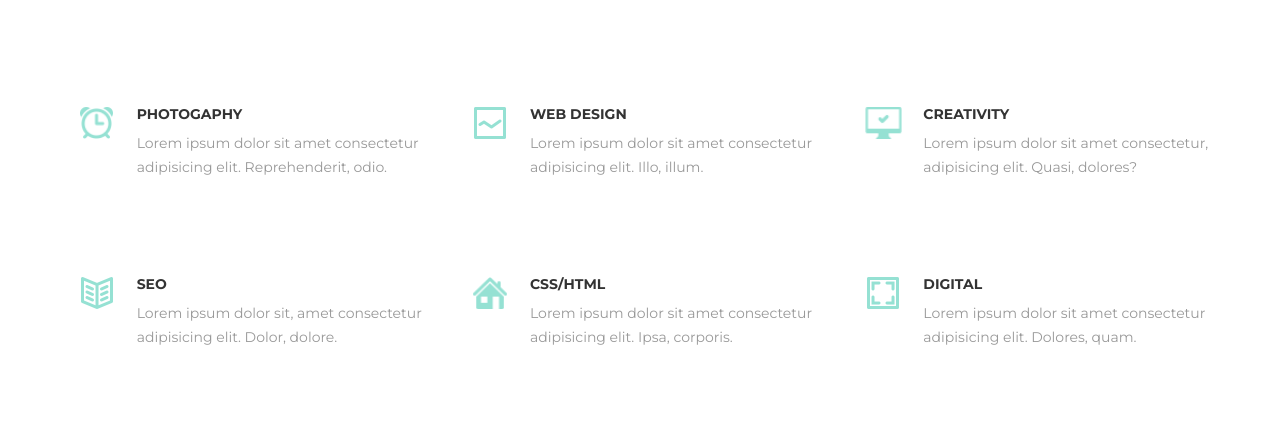
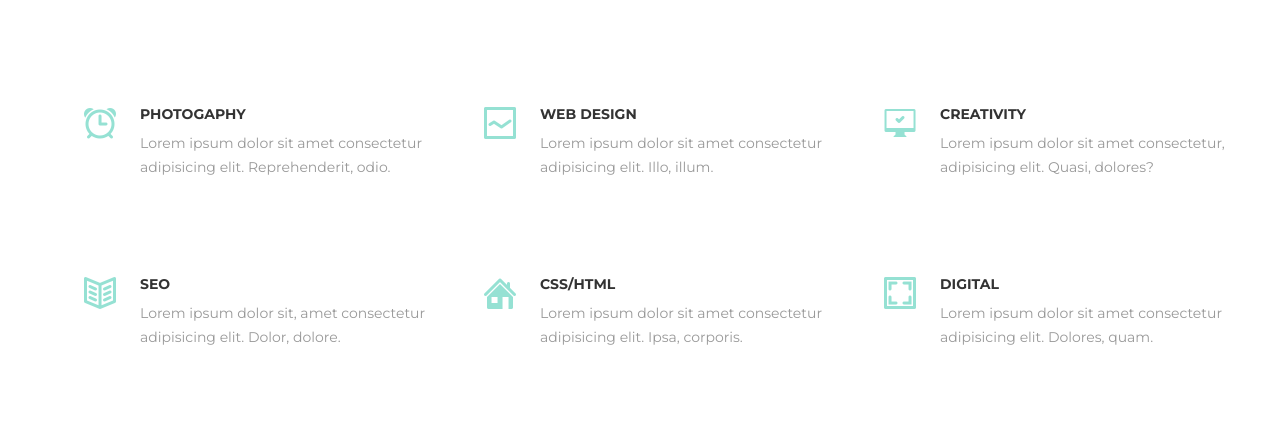
Before and after one commit to idea-studio2015/goit-fe-course, a plain HTML site: page module-06/index.html in a window 1280 px wide. Shown: the part 302-736 px from the top of the page. Drawn offline with Linux system fonts and the light colour scheme.

Commit message:
edit code

```diff
--- a/module-06/css/styles.css
+++ b/module-06/css/styles.css
@@ -81,7 +81,7 @@ h3, h4 {
   text-decoration: none;
 }
 
-.menu {
+ul {
   font-family: 'Montserrat', sans-serif;
   font-size: 14px;
   display: inline-flex;
@@ -93,7 +93,7 @@ h3, h4 {
   width: 490px;
 }
 
-.menu li {
+li {
   margin: 0;
   padding: 0;
   position: relative;
@@ -134,14 +134,18 @@ h3, h4 {
 .service,
 .team {
   text-align: center;
-  margin-bottom: 90px;
+  padding-bottom: 90px;
 }
 
 .service-subtitle,
 .team-subtitle {
+  display: block;
   font-family: 'Kaushan Script', cursive;
   font-size: 24px;
+  text-transform: none;
+  font-weight: normal;
   color: #333333;
+  line-height: 24px;
   margin-bottom: 20px;
 }
 
@@ -154,7 +158,7 @@ h3, h4 {
   list-style: none;
   margin: 0 10px;
   padding: 0;
-
+  width: 100%;
 }
 
 .service-list li {
@@ -172,18 +176,43 @@ h3, h4 {
   margin-bottom: 0;
 }
 
- .service-img {
+.service-list-item::before {
+  content: '';
   display: flex;
   height: 32px;
-  margin: 0 auto;
+  width: 80px;
+  background-repeat: no-repeat;
+  background-position: center;
+}
+
+.service-icon-1::before {
+  background-image: url(/img/service/icon-1.png);
+}
+
+.service-icon-2::before {
+  background-image: url(/img/service/icon-2.png);
+}
+
+.service-icon-3::before {
+  background-image: url(/img/service/icon-3.png);
+}
+
+.service-icon-4::before {
+  background-image: url(/img/service/icon-4.png);
+}
+
+.service-icon-5::before {
+  background-image: url(/img/service/icon-5.png);
+}
+
+.service-icon-6::before {
+  background-image: url(/img/service/icon-6.png);
 }
 
 .service-list-item-text {
   width: 300px;
   text-align: left;
 }
-
-
 
 /* team-section styles */
 
@@ -205,6 +234,7 @@ h3, h4 {
   list-style: none;
   margin: 0;
   padding: 0;
+  width: 100%;
 }
 
 .team-list-item {
--- a/module-06/index.html
+++ b/module-06/index.html
@@ -15,7 +15,7 @@
       <a href="#" class="logo">
         <h1>MoGo</h1>
       </a>
-      <ul class="menu">
+      <ul>
         <li class="menu-items"><a href="#">about</a></li>
         <li class="menu-items"><a href="#">service</a></li>
         <li class="menu-items"><a href="#">blog</a></li>
@@ -25,57 +25,52 @@
     </nav>
   </header>
   <main>
-    <section class="service container">
-      <p class="service-subtitle">We work with</p>
-      <h2 class="service-title">amazing services</h2>
+    <section class="service">
+      <div class="container">
+        <h2 class="service-title"><span class="service-subtitle">We work with</span>amazing services</h2>
         <ul class="service-list">
-        <li class="service-list-item">
-            <img src="img/service/icon-1.png" alt="" class="service-img">
+          <li class="service-list-item service-icon-1">
               <div class="service-list-item-text">
               <h3>photogaphy</h3>
               <p>Lorem ipsum dolor sit amet consectetur adipisicing elit. Reprehenderit, odio.</p>
             </div>
           </li>
-        <li class="service-list-item">
-          <img src="img/service/icon-2.png" alt="" class="service-img">
+          <li class="service-list-item service-icon-2">
               <div class="service-list-item-text">
               <h3>web design</h3>
               <p>Lorem ipsum dolor sit amet consectetur adipisicing elit. Illo, illum.</p>
             </div>
           </li>
-        <li class="service-list-item">
-          <img src="img/service/icon-3.png" alt="" class="service-img">
+          <li class="service-list-item service-icon-3">
             <div class="service-list-item-text">
               <h3>creativity</h3>
               <p>Lorem ipsum dolor sit amet consectetur, adipisicing elit. Quasi, dolores?</p>
             </div>
           </li>
-        <li class="service-list-item">
-          <img src="img/service/icon-4.png" alt="" class="service-img">
+          <li class="service-list-item service-icon-4">
             <div class="service-list-item-text">
               <h3>seo</h3>
               <p>Lorem ipsum dolor sit, amet consectetur adipisicing elit. Dolor, dolore.</p>
             </div>
           </li>
-        <li class="service-list-item">
-          <img src="img/service/icon-5.png" alt="" class="service-img">
+          <li class="service-list-item service-icon-5">
             <div class="service-list-item-text">
               <h3>css/html</h3>
               <p>Lorem ipsum dolor sit amet consectetur adipisicing elit. Ipsa, corporis.</p>
             </div>
           </li>
-        <li class="service-list-item">
-          <img src="img/service/icon-6.png" alt="" class="service-img">
+          <li class="service-list-item service-icon-6">
             <div class="service-list-item-text">
               <h3>digital</h3>
               <p>Lorem ipsum dolor sit amet consectetur adipisicing elit. Dolores, quam.</p>
             </div>
           </li>
         </ul>
+      </div>
     </section>
-    <section class="team container">
-      <p class="team-subtitle">Who we are</p>
-      <h2 class="team-title">meet our team</h2>
+    <section class="team">
+      <div class="container">
+        <h2 class="team-title"><span class="team-subtitle">Who we are</span>meet our team</h2>
         <p class="team-aftertitle">Lorem ipsum dolor sit amet consectetur adipisicing elit. Laborum ad reprehenderit repellendus ea fugit, ducimus veniam eius placeat commodi dolor sit, facilis blanditiis praesentium aspernatur velit debitis, itaque quidem. Labore!</p>
         <ul class="team-list">
           <li class="team-list-item">
@@ -124,6 +119,7 @@
             </div>
           </li>
         </ul>
+      </div>
     </section>
   </main>
   <footer class="container">
```
Lines whose indentation alone changed are shown as unchanged.
